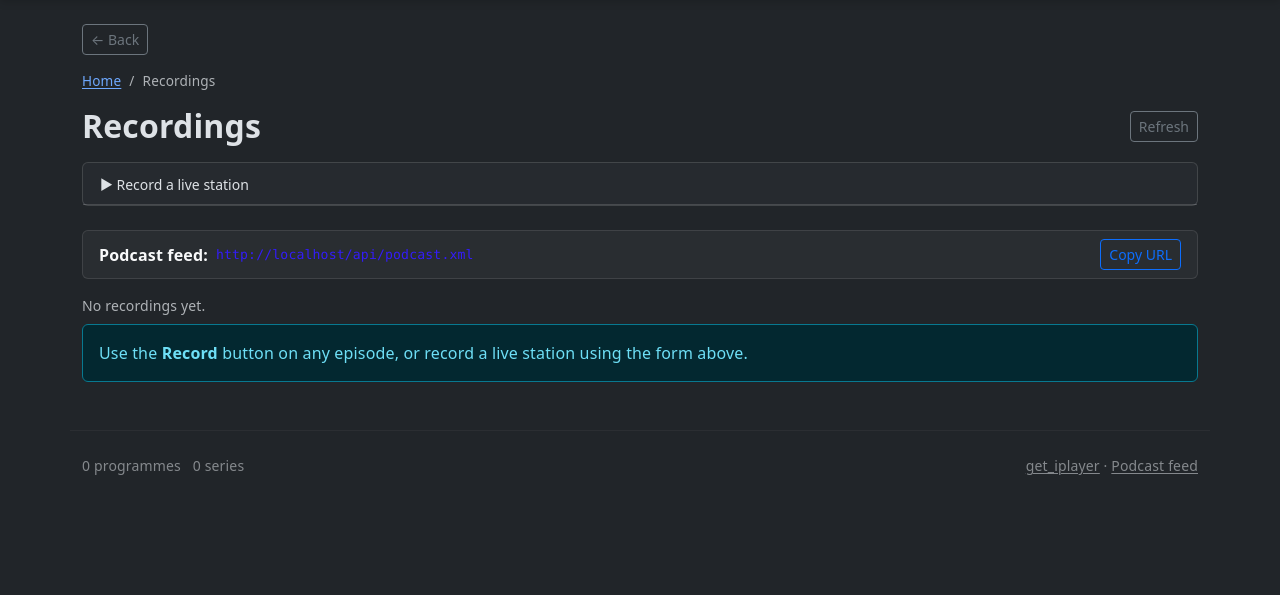
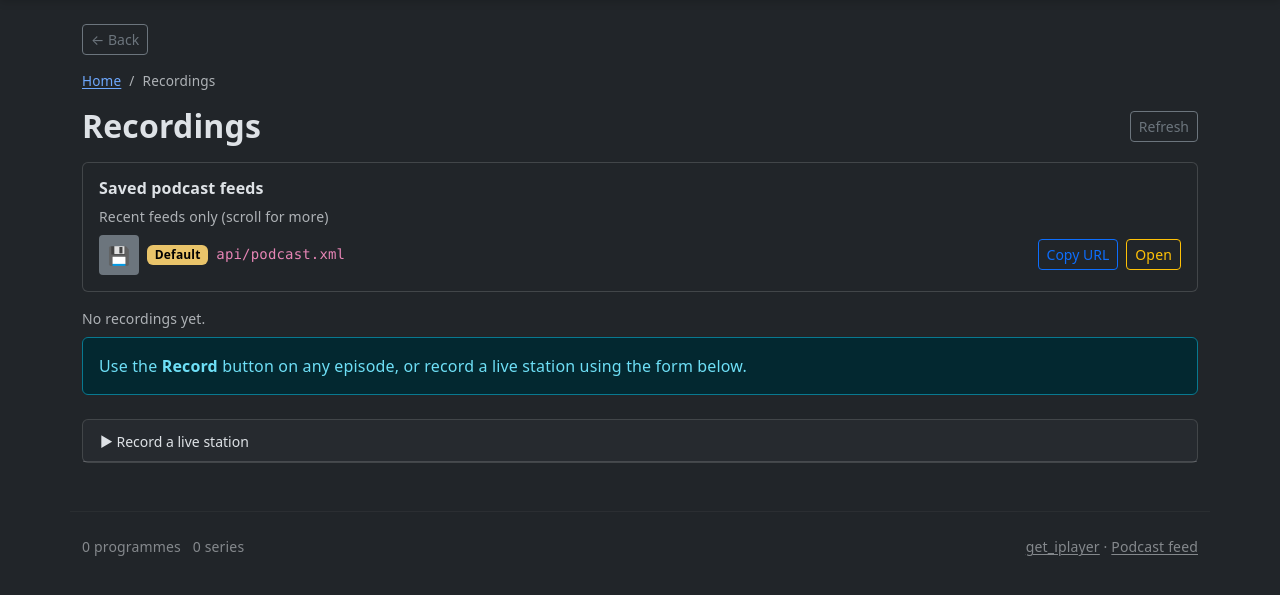
Before and after one commit to bumface11/radiocache, a FastAPI app: page /recordings in a window 1280 px wide. Shown: the part 57-652 px from the top of the page. Run offline with FastAPI, Linux system fonts and the light colour scheme; data comes from the database, SQL or seed files in the repository; data that the repository does not hold is empty; some libraries are stand-ins or nearby versions.

Commit message:
feat: streamline recordings layout and list-based feed selection
Agent-Logs-Url: https://github.com/bumface11/radiocache/sessions/7d89ed9b-0911-45dd-b460-dc0cc3df3456

Co-authored-by: bumface11 <8397194+bumface11@users.noreply.github.com>

```diff
--- a/templates/radio_cache/recordings.html
+++ b/templates/radio_cache/recordings.html
@@ -15,8 +15,97 @@
     <button class="btn btn-sm btn-outline-secondary" id="refresh-btn" type="button">Refresh</button>
 </div>
 
+{% if podcast_feeds %}
+<div class="card mb-3">
+    <div class="card-body py-3">
+        <h6 class="card-title mb-2">Saved podcast feeds</h6>
+        <div class="small text-muted mb-2">Recent feeds only (scroll for more)</div>
+        <div class="d-flex flex-column gap-2" id="saved-feeds-list" style="max-height:200px;overflow:auto">
+            {% for feed in podcast_feeds %}
+            <div class="d-flex flex-wrap align-items-center gap-2">
+                {% if feed.is_default %}
+                <span class="d-flex align-items-center justify-content-center flex-shrink-0 bg-secondary text-white"
+                      style="width:40px;height:40px;font-size:1.1rem;border-radius:4px">&#128190;</span>
+                {% else %}
+                <button class="btn p-0 border-0 bg-transparent rc-cover-btn flex-shrink-0"
+                        data-feed-slug="{{ feed.slug }}"
+                        data-feed-name="{{ feed.name }}"
+                        title="Change cover image"
+                        style="width:40px;height:40px;overflow:hidden;border-radius:4px">
+                    {% if feed.cover_image_url %}
+                    <img src="{{ feed.cover_image_url }}" alt="{{ feed.name }}"
+                         style="width:40px;height:40px;object-fit:cover;border-radius:4px">
+                    {% else %}
+                    <span class="d-flex align-items-center justify-content-center w-100 h-100 bg-secondary text-white"
+                          style="font-size:1.1rem;border-radius:4px">&#128190;</span>
+                    {% endif %}
+                </button>
+                {% endif %}
+                <span class="badge text-bg-warning">{{ feed.name }}</span>
+                <code class="small flex-grow-1">{{ feed.url | replace(request.base_url|string, '') }}</code>
+                <button class="btn btn-sm btn-outline-primary copy-feed-url-btn"
+                        data-feed-url="{{ feed.url }}"
+                        type="button">Copy URL</button>
+                <a class="btn btn-sm btn-outline-warning" href="{{ feed.url }}" target="_blank">Open</a>
+            </div>
+            {% endfor %}
+        </div>
+    </div>
+</div>
+
+<!-- Cover image picker modal -->
+<div class="modal fade" id="rc-cover-modal" tabindex="-1"
+     aria-labelledby="rc-cover-modal-title" aria-hidden="true">
+    <div class="modal-dialog">
+        <div class="modal-content">
+            <div class="modal-header">
+                <h5 class="modal-title" id="rc-cover-modal-title">Choose cover image</h5>
+                <button type="button" class="btn-close" data-bs-dismiss="modal" aria-label="Close"></button>
+            </div>
+            <div class="modal-body">
+                <p class="text-muted small mb-3" id="rc-cover-modal-help">Select a cover image for this feed.</p>
+                <div id="rc-cover-modal-picker" class="d-flex flex-wrap gap-2 align-items-start">
+                    <div class="text-muted small">Loading&hellip;</div>
+                </div>
+            </div>
+            <div class="modal-footer">
+                <button type="button" class="btn btn-outline-secondary" data-bs-dismiss="modal">Cancel</button>
+                <button type="button" class="btn btn-primary" id="rc-cover-modal-save">Save</button>
+            </div>
+        </div>
+    </div>
+</div>
+{% endif %}
+
+<!-- Job list -->
+<div id="jobs-summary" class="text-muted small mb-2">Loading&hellip;</div>
+<div id="jobs-container"></div>
+
+<!-- Change recording feed modal -->
+<div class="modal fade" id="rc-feed-modal" tabindex="-1"
+     aria-labelledby="rc-feed-modal-title" aria-hidden="true">
+    <div class="modal-dialog">
+        <div class="modal-content">
+            <div class="modal-header">
+                <h5 class="modal-title" id="rc-feed-modal-title">Change feed</h5>
+                <button type="button" class="btn-close" data-bs-dismiss="modal" aria-label="Close"></button>
+            </div>
+            <div class="modal-body">
+                <label for="rc-feed-select" class="form-label">Choose a feed</label>
+                <select id="rc-feed-select" class="form-select form-select-sm mb-2"></select>
+                <input id="rc-feed-custom-name" class="form-control form-control-sm d-none"
+                       type="text" placeholder="New feed name">
+            </div>
+            <div class="modal-footer">
+                <button type="button" class="btn btn-outline-secondary" data-bs-dismiss="modal">Cancel</button>
+                <button type="button" class="btn btn-primary" id="rc-feed-modal-save">Save</button>
+            </div>
+        </div>
+    </div>
+</div>
+
 <!-- Live station recording form -->
-<div class="card mb-4">
+<div class="card mt-4">
     <div class="card-header py-2">
         <button class="btn btn-link btn-sm text-decoration-none p-0 text-body"
                 type="button" data-bs-toggle="collapse" data-bs-target="#live-record-panel"
@@ -71,71 +160,6 @@
         </div>
     </div>
 </div>
-
-<!-- Podcast feed -->
-<div class="alert alert-light border d-flex align-items-center gap-2 py-2 mb-3" id="podcast-feed-bar">
-    <strong class="text-nowrap">Podcast feed:</strong>
-    <code class="flex-grow-1 text-truncate" id="podcast-url"></code>
-    <button class="btn btn-sm btn-outline-primary flex-shrink-0" id="copy-feed-btn" type="button">Copy URL</button>
-</div>
-
-{% if podcast_feeds %}
-<div class="card mb-3">
-    <div class="card-body py-3">
-        <h6 class="card-title mb-2">Saved podcast feeds</h6>
-        <div class="small text-muted mb-2">Recent feeds only (scroll for more)</div>
-        <div class="d-flex flex-column gap-2" id="saved-feeds-list" style="max-height:200px;overflow:auto">
-            {% for feed in podcast_feeds %}
-            <div class="d-flex flex-wrap align-items-center gap-2">
-                <button class="btn p-0 border-0 bg-transparent rc-cover-btn flex-shrink-0"
-                        data-feed-slug="{{ feed.slug }}"
-                        data-feed-name="{{ feed.name }}"
-                        title="Change cover image"
-                        style="width:40px;height:40px;overflow:hidden;border-radius:4px">
-                    {% if feed.cover_image_url %}
-                    <img src="{{ feed.cover_image_url }}" alt="{{ feed.name }}"
-                         style="width:40px;height:40px;object-fit:cover;border-radius:4px">
-                    {% else %}
-                    <span class="d-flex align-items-center justify-content-center w-100 h-100 bg-secondary text-white"
-                          style="font-size:1.1rem;border-radius:4px">&#128190;</span>
-                    {% endif %}
-                </button>
-                <span class="badge text-bg-warning">{{ feed.name }}</span>
-                <code class="small flex-grow-1">/api/podcast.xml?feed={{ feed.slug }}</code>
-                <a class="btn btn-sm btn-outline-warning" href="/api/podcast.xml?feed={{ feed.slug }}" target="_blank">Open</a>
-            </div>
-            {% endfor %}
-        </div>
-    </div>
-</div>
-
-<!-- Cover image picker modal -->
-<div class="modal fade" id="rc-cover-modal" tabindex="-1"
-     aria-labelledby="rc-cover-modal-title" aria-hidden="true">
-    <div class="modal-dialog">
-        <div class="modal-content">
-            <div class="modal-header">
-                <h5 class="modal-title" id="rc-cover-modal-title">Choose cover image</h5>
-                <button type="button" class="btn-close" data-bs-dismiss="modal" aria-label="Close"></button>
-            </div>
-            <div class="modal-body">
-                <p class="text-muted small mb-3" id="rc-cover-modal-help">Select a cover image for this feed.</p>
-                <div id="rc-cover-modal-picker" class="d-flex flex-wrap gap-2 align-items-start">
-                    <div class="text-muted small">Loading&hellip;</div>
-                </div>
-            </div>
-            <div class="modal-footer">
-                <button type="button" class="btn btn-outline-secondary" data-bs-dismiss="modal">Cancel</button>
-                <button type="button" class="btn btn-primary" id="rc-cover-modal-save">Save</button>
-            </div>
-        </div>
-    </div>
-</div>
-{% endif %}
-
-<!-- Job list -->
-<div id="jobs-summary" class="text-muted small mb-2">Loading&hellip;</div>
-<div id="jobs-container"></div>
 
 {% endblock %}
 
@@ -193,11 +217,12 @@
         const sourceLabel = j.source_type === 'live'
             ? '<span class="badge bg-info text-dark me-1">Live</span>' + esc(j.source_id)
             : '<span class="badge bg-secondary me-1">Programme</span>' + esc(j.source_id);
-        const feedBadge = j.podcast_feed_slug
-            ? '<a class="badge text-bg-warning text-decoration-none" href="/api/podcast.xml?feed='
-              + encodeURIComponent(j.podcast_feed_slug) + '" target="_blank">'
-              + esc(j.podcast_feed_name || j.podcast_feed_slug) + '</a>'
-            : '';
+        const feedBadge = '<a class="badge text-bg-warning text-decoration-none" href="'
+            + (j.podcast_feed_slug
+                ? '/api/podcast.xml?feed=' + encodeURIComponent(j.podcast_feed_slug)
+                : '/api/podcast.xml')
+            + '" target="_blank">'
+            + esc(j.podcast_feed_name || j.podcast_feed_slug || 'Default') + '</a>';
 
         const errorHtml = j.error_message
             ? '<p class="text-danger small mt-1 mb-0">' + esc(j.error_message) + '</p>' : '';
@@ -223,14 +248,8 @@
         const reassignFeedBtn = j.status === 'completed' && j.output_path
             ? '<button class="btn btn-sm btn-outline-secondary reassign-feed-btn flex-shrink-0"'
               + ' data-job-id="' + esc(j.job_id) + '"'
+              + ' data-feed-slug="' + esc(j.podcast_feed_slug || '') + '"'
               + ' data-feed-name="' + esc(j.podcast_feed_name || '') + '">Change feed</button>' : '';
-
-        const podcastBtn = j.status === 'completed' && j.output_path
-            ? '<a class="btn btn-sm btn-outline-warning flex-shrink-0"'
-              + ' href="' + (j.podcast_feed_slug
-                    ? '/api/podcast.xml?feed=' + encodeURIComponent(j.podcast_feed_slug)
-                    : '/api/podcast.xml')
-              + '" target="_blank">Podcast</a>' : '';
 
         return '<div class="card mb-2" id="job-' + esc(j.job_id) + '">'
             + '<div class="card-body py-2">'
@@ -245,27 +264,34 @@
             + progressHtml + errorHtml + pathHtml
             + '<div class="text-muted" style="font-size:0.75rem">' + timing + '</div>'
             + '</div>'
-            + '<div class="d-flex gap-2">' + downloadBtn + reassignFeedBtn + podcastBtn + cancelBtn + '</div>'
+            + '<div class="d-flex gap-2 flex-wrap justify-content-end">' + downloadBtn + reassignFeedBtn + cancelBtn + '</div>'
             + '</div></div></div>';
     }
 
     function renderSavedFeed(feed) {
+        const feedPath = (feed.url || '').replace(location.origin, '') || '/api/podcast.xml';
         const coverHtml = feed.cover_image_url
             ? '<img src="' + esc(feed.cover_image_url) + '" alt="' + esc(feed.name) + '"'
               + ' style="width:40px;height:40px;object-fit:cover;border-radius:4px">'
             : '<span class="d-flex align-items-center justify-content-center w-100 h-100 bg-secondary text-white"'
               + ' style="font-size:1.1rem;border-radius:4px">&#128190;</span>';
-        return '<div class="d-flex flex-wrap align-items-center gap-2">'
-            + '<button class="btn p-0 border-0 bg-transparent rc-cover-btn flex-shrink-0"'
+        const iconHtml = feed.is_default
+            ? '<span class="d-flex align-items-center justify-content-center flex-shrink-0 bg-secondary text-white"'
+              + ' style="width:40px;height:40px;font-size:1.1rem;border-radius:4px">&#128190;</span>'
+            : '<button class="btn p-0 border-0 bg-transparent rc-cover-btn flex-shrink-0"'
               + ' data-feed-slug="' + esc(feed.slug) + '"'
               + ' data-feed-name="' + esc(feed.name) + '"'
               + ' title="Change cover image"'
               + ' style="width:40px;height:40px;overflow:hidden;border-radius:4px">'
               + coverHtml
-            + '</button>'
+              + '</button>';
+        return '<div class="d-flex flex-wrap align-items-center gap-2">'
+            + iconHtml
             + '<span class="badge text-bg-warning">' + esc(feed.name) + '</span>'
-            + '<code class="small flex-grow-1">/api/podcast.xml?feed=' + esc(feed.slug) + '</code>'
-            + '<a class="btn btn-sm btn-outline-warning" href="/api/podcast.xml?feed=' + encodeURIComponent(feed.slug) + '" target="_blank">Open</a>'
+            + '<code class="small flex-grow-1">' + esc(feedPath) + '</code>'
+            + '<button class="btn btn-sm btn-outline-primary copy-feed-url-btn"'
+            + ' type="button" data-feed-url="' + esc(feed.url || (location.origin + feedPath)) + '">Copy URL</button>'
+            + '<a class="btn btn-sm btn-outline-warning" href="' + esc(feedPath) + '" target="_blank">Open</a>'
             + '</div>';
     }
 
@@ -293,7 +319,7 @@
             summary.textContent = 'No recordings yet.';
             container.innerHTML = '<div class="alert alert-info">'
                 + 'Use the <strong>Record</strong> button on any episode, '
-                + 'or record a live station using the form above.'
+                + 'or record a live station using the form below.'
                 + '</div>';
         } else {
             summary.textContent = data.count + ' job' + (data.count === 1 ? '' : 's');
@@ -344,6 +370,18 @@
         openStream();
     });
 
+    document.addEventListener('click', e => {
+        const btn = e.target.closest('.copy-feed-url-btn');
+        if (!btn) return;
+        const feedUrl = btn.dataset.feedUrl || '';
+        if (!feedUrl) return;
+        navigator.clipboard.writeText(feedUrl).then(() => {
+            const original = btn.textContent;
+            btn.textContent = 'Copied!';
+            setTimeout(() => { btn.textContent = original || 'Copy URL'; }, 1500);
+        });
+    });
+
     // Live station form
     document.getElementById('live-record-form').addEventListener('submit', async e => {
         e.preventDefault();
@@ -382,29 +420,93 @@
     });
 
     // Reassign completed recording feed quickly from the recordings list.
+    const feedModalEl = document.getElementById('rc-feed-modal');
+    const feedSelect = document.getElementById('rc-feed-select');
+    const feedCustomName = document.getElementById('rc-feed-custom-name');
+    const feedModalSave = document.getElementById('rc-feed-modal-save');
+    const feedModal = feedModalEl ? new bootstrap.Modal(feedModalEl) : null;
+    let feedModalJobId = '';
+    let availableFeeds = [];
+
+    function toggleCustomFeedField() {
+        if (!feedSelect || !feedCustomName) return;
+        feedCustomName.classList.toggle('d-none', feedSelect.value !== '__custom__');
+        if (feedSelect.value === '__custom__') {
+            feedCustomName.focus();
+        }
+    }
+
+    async function loadFeedOptions(currentSlug, currentName) {
+        if (!feedSelect || !feedCustomName) return;
+        const resp = await fetch('/api/podcast-feeds');
+        if (!resp.ok) throw new Error('Failed to load feeds');
+        const data = await resp.json();
+        availableFeeds = data.feeds || [];
+        feedSelect.innerHTML = availableFeeds.map(feed => (
+            '<option value="' + esc(feed.slug || '') + '">' + esc(feed.name || 'Default') + '</option>'
+        )).join('') + '<option value="__custom__">Custom name…</option>';
+        const hasCurrentSlug = availableFeeds.some(feed => (feed.slug || '') === (currentSlug || ''));
+        if (hasCurrentSlug) {
+            feedSelect.value = currentSlug || '';
+            feedCustomName.value = '';
+        } else if (currentName) {
+            feedSelect.value = '__custom__';
+            feedCustomName.value = currentName;
+        } else {
+            feedSelect.value = '';
+            feedCustomName.value = '';
+        }
+        toggleCustomFeedField();
+    }
+
     document.getElementById('jobs-container').addEventListener('click', async e => {
         const btn = e.target.closest('.reassign-feed-btn');
         if (!btn) return;
-        const currentFeed = btn.dataset.feedName || '';
-        const nextFeed = window.prompt('Podcast feed name (blank = default feed):', currentFeed);
-        if (nextFeed === null) return;
-        btn.disabled = true;
+        if (!feedModal || !feedSelect || !feedCustomName || !feedModalSave) return;
+        feedModalJobId = btn.dataset.jobId || '';
+        feedModalSave.disabled = true;
         try {
-            const resp = await fetch('/api/recordings/' + encodeURIComponent(btn.dataset.jobId) + '/podcast-feed', {
+            await loadFeedOptions(btn.dataset.feedSlug || '', btn.dataset.feedName || '');
+            feedModal.show();
+            feedModalSave.disabled = false;
+        } catch {
+            feedModalSave.disabled = false;
+        }
+    });
+
+    if (feedSelect) {
+        feedSelect.addEventListener('change', toggleCustomFeedField);
+    }
+
+    if (feedModalSave) {
+        feedModalSave.addEventListener('click', async function () {
+            if (!feedModalJobId || !feedSelect || !feedCustomName) return;
+            let nextFeedName = '';
+            if (feedSelect.value === '__custom__') {
+                nextFeedName = feedCustomName.value.trim();
+            } else if (feedSelect.value) {
+                const selected = availableFeeds.find(feed => (feed.slug || '') === feedSelect.value);
+                nextFeedName = selected ? (selected.name || '') : '';
+            }
+            feedModalSave.disabled = true;
+            try {
+                const resp = await fetch('/api/recordings/' + encodeURIComponent(feedModalJobId) + '/podcast-feed', {
                     method: 'PATCH',
                     headers: {'Content-Type': 'application/json'},
-                body: JSON.stringify({podcast_feed_name: nextFeed})
+                    body: JSON.stringify({podcast_feed_name: nextFeedName})
                 });
                 if (resp.ok) {
                     await refreshSavedFeedsList();
                     openStream();
+                    if (feedModal) feedModal.hide();
                 } else {
-                btn.disabled = false;
+                    feedModalSave.disabled = false;
                 }
             } catch {
-            btn.disabled = false;
+                feedModalSave.disabled = false;
             }
         });
+    }
 
     // Cover image picker for saved feeds
     (function () {
@@ -551,17 +653,6 @@
         });
     }());
 
-    // Podcast feed URL
-    const feedUrl = location.origin + '/api/podcast.xml';
-    document.getElementById('podcast-url').textContent = feedUrl;
-    document.getElementById('copy-feed-btn').addEventListener('click', () => {
-        navigator.clipboard.writeText(feedUrl).then(() => {
-            const btn = document.getElementById('copy-feed-btn');
-            btn.textContent = 'Copied!';
-            setTimeout(() => { btn.textContent = 'Copy URL'; }, 1500);
-        });
-    });
-
     // Initial load
     openStream();
 }());
```
Also changed, not shown: radio_cache_api.py (+38 -14 lines), tests/test_recording_api.py (+46 -3 lines). Lines whose indentation alone changed are shown as unchanged.
